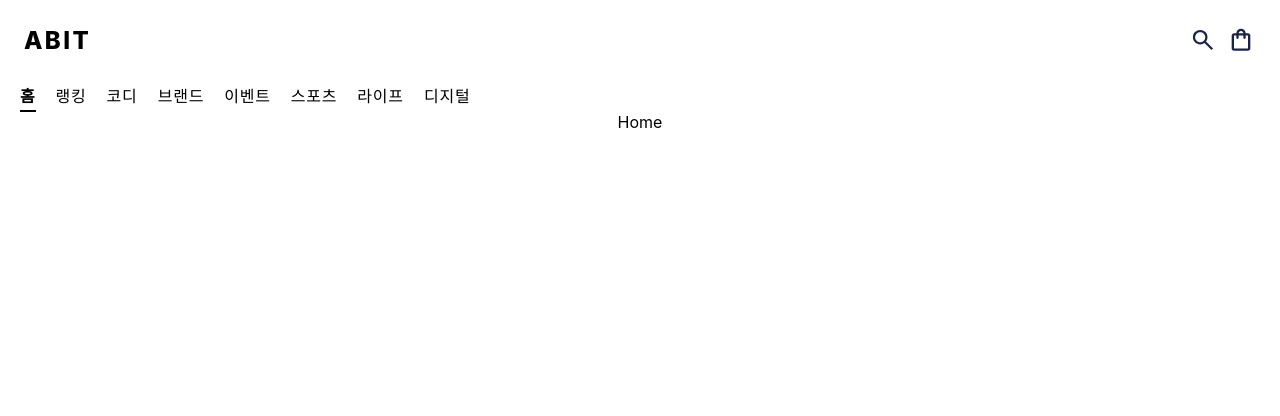
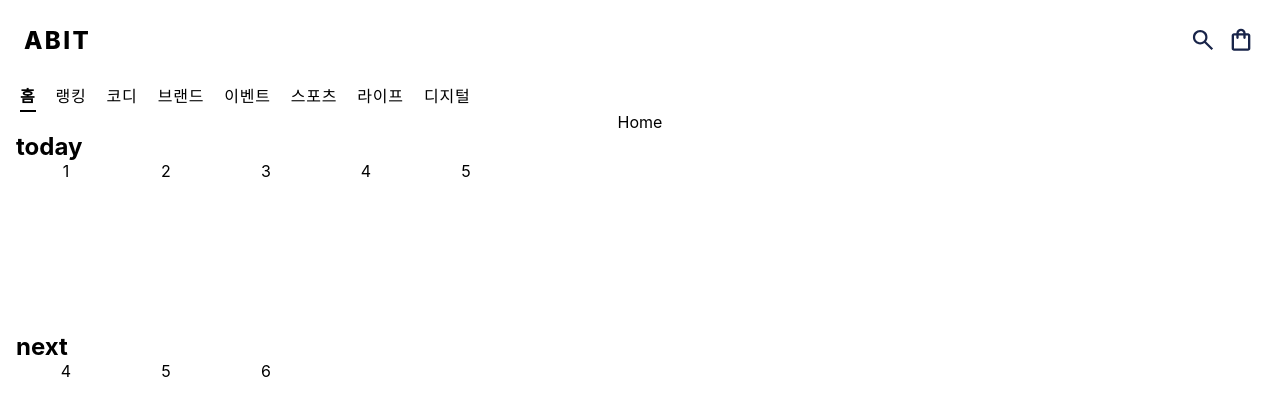
Before and after one commit to Project-ABIT/ABIT_Frontend, a React (Create React App) app: page / in a window 1280 px wide. Shown: the top 416 px of the page. Built offline with nearby package versions, Linux system fonts and the light colour scheme; a web font is replaced by a local one.

Commit message:
add ItemList

```diff
--- a/src/App.tsx
+++ b/src/App.tsx
@@ -1,5 +1,5 @@
 import React from 'react';
-import {BrowserRouter} from "react-router-dom";
+import {BrowserRouter, Routes, Route} from "react-router-dom";
 import logo from './logo.svg';
 import './App.css';
 import Header from "./components/Header";
@@ -11,7 +11,9 @@ function App() {
       <BrowserRouter>
         <Header />
         <MenuBar />
-        <HomePage />
+        <Routes>
+          <Route path="/" element={<HomePage />} />
+        </Routes>
       </BrowserRouter>
     </div>
   );
--- /dev/null
+++ b/src/components/ItemList.tsx
@@ -0,0 +1,29 @@
+import React from 'react';
+import '../style/Itemlist.css'
+type ItemProps = { item : string }
+type ItemListProps = {
+  title: string,
+  items : any
+}
+const Item: React.FC<ItemProps> = ({item})=>(
+  <div className='item-node'>
+    {item}
+  </div>
+)
+const ItemList: React.FC<ItemListProps> = ({title, items}) => {
+  return (
+    <>
+      <section className={`item-list ${title}`}>
+        <h1 className='title'>{title}</h1>
+        <div className='items'>
+        {
+          items.map((item: any,index:number) => (
+            <Item item={item} key={index} />
+          ))
+        }
+        </div>
+      </section>
+    </>
+  )
+}
+export default ItemList;
--- a/src/index.tsx
+++ b/src/index.tsx
@@ -8,9 +8,7 @@ const root = ReactDOM.createRoot(
   document.getElementById('root') as HTMLElement
 );
 root.render(
-  <React.StrictMode>
     <App />
-  </React.StrictMode>
 );
 
 // If you want to start measuring performance in your app, pass a function
--- a/src/pages/Home.tsx
+++ b/src/pages/Home.tsx
@@ -1,7 +1,18 @@
 import React from 'react';
+import ItemList from '../components/ItemList'
+const Content = [{
+  'title':'today',
+  'data': ['1','2','3','4','5']
+},{
+  'title':'next',
+  'data':['4','5','6']
+}]
 const HomePage:React.FC = () => (
   <>
     Home
+    {Content.map((item: any,index)=>(
+      <ItemList title={item['title']} items={item['data']} key={index}/>
+    ))}
   </>
 )
 export default HomePage;
--- /dev/null
+++ b/src/style/Itemlist.css
@@ -0,0 +1,25 @@
+.item-list{
+    height: 12.5em;
+    box-sizing: border-box;
+    padding-left: 1em;
+    width: 100vw;
+    position: relative;
+}
+.items{
+    display: flex;
+    width: 100%;
+    flex-wrap: nowrap;
+    overflow-x: auto;
+    -ms-overflow-style: none;
+}
+.items::-webkit-scrollbar{ display:none; }
+.item-node{
+    height: 10.5em;
+    width: 6.25em;
+    flex: 0 0 auto;
+}
+.title{
+    margin: 0;
+    padding: 0;
+    text-align: left;
+}
```
